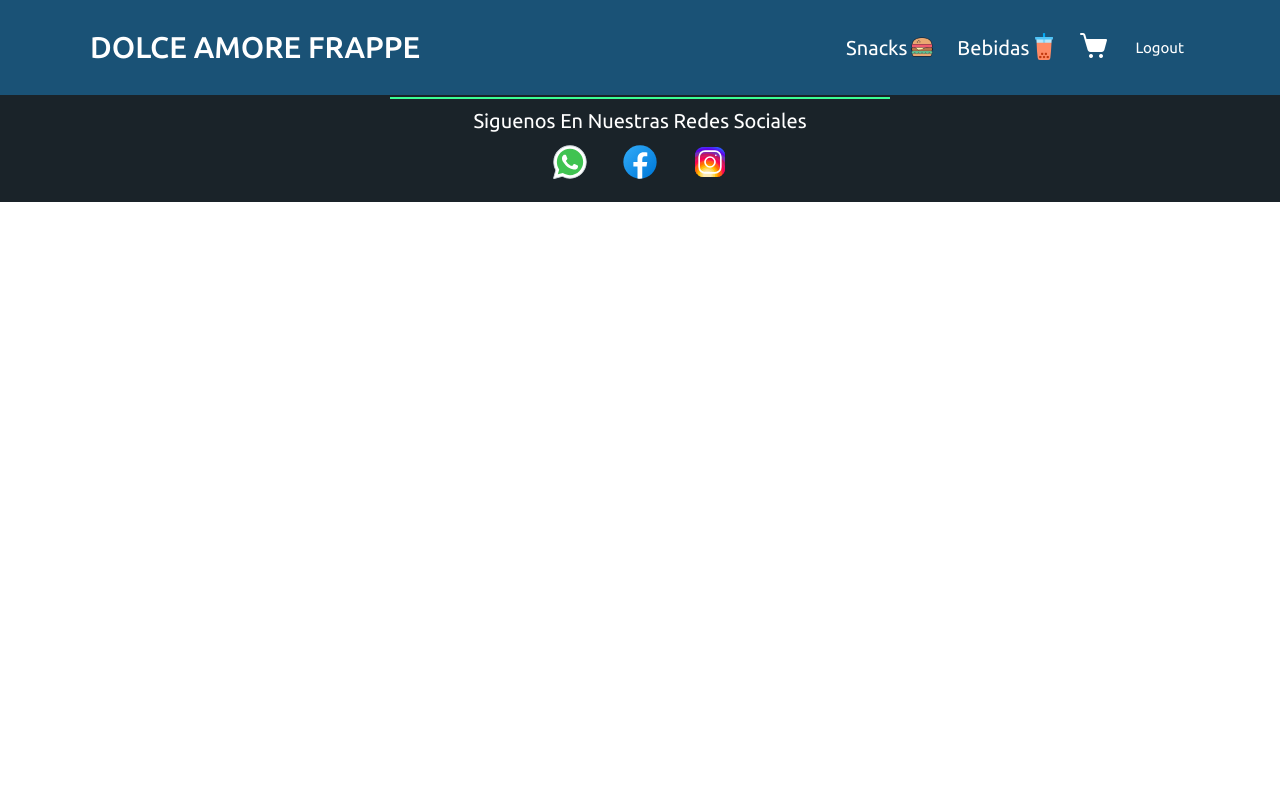
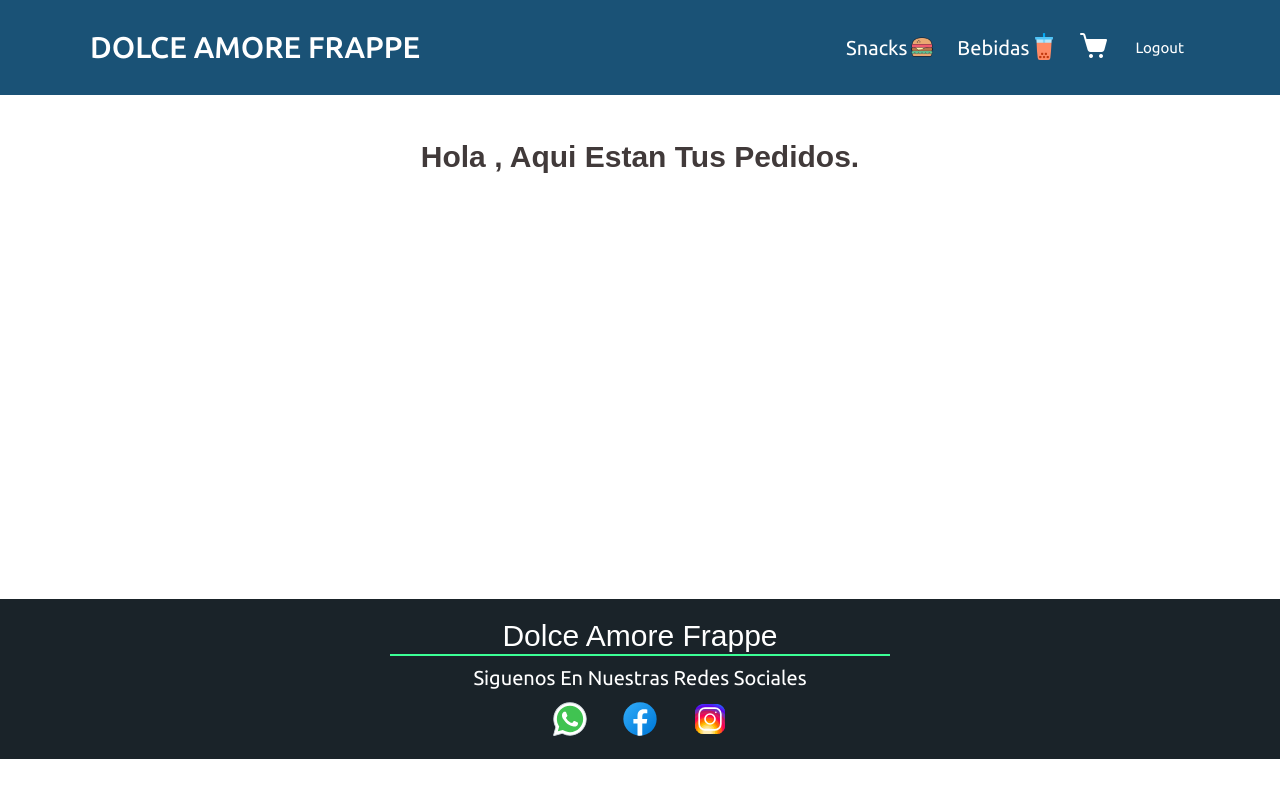
Before and after one commit to david27YLOSABESorNot/DolceAmoreFrappe, a React (Vite) app: page /carrito in a window 1280 px wide. Built offline with nearby package versions, Linux system fonts and the light colour scheme; sample sign-in values are in the browser's storage; a web font is replaced by a local one.

Commit message:
Nuevos cambios

```diff
--- a/src/articles/pages/Carrito.jsx
+++ b/src/articles/pages/Carrito.jsx
@@ -1,12 +1,19 @@
+import { useContext } from "react";
+import { UserContext } from "../../context/userContext";
 
 
+export const Carrito = () => {
 
-import React from 'react'
+  let products = [];
+  const {infoUser} = useContext(UserContext);
 
-export const Carrito = () => {
+
+  const nameUser = infoUser.nombre;
+
+
   return (
-    <div>
-      <h2>Desde carrito</h2>
+    <div className={`contain contain-buy-description ${products.length === 0 ? 'margin-adjust' : ''}`}>
+      <h2 className="heading-carrito">Hola {nameUser}, Aqui Estan Tus Pedidos.</h2>
     </div>
   )
 }
--- a/src/db/products.js
+++ b/src/db/products.js
@@ -10,7 +10,7 @@ export const products = [
     },
     {
         id: 'hot-dog-sencillo',
-        name: 'Hot dof sencillo',
+        name: 'Hot dog sencillo',
         infoAditional: 'Incluye papas',
         price: 60,
         category: 'snacks',
--- a/src/index.css
+++ b/src/index.css
@@ -32,6 +32,10 @@ body{
 a{
   text-decoration: none;
 
+}
+
+.margin-adjust{
+  padding-bottom: 40rem;
 }
 
 .contain{
@@ -835,3 +839,17 @@ img{
       display: none;
     }
 }
+
+
+
+.contain-buy-description{
+  margin-top: 10rem;
+}
+
+.heading-carrito{
+  font-size: 3rem;
+  text-align: center;
+  padding-top: 4rem;
+  color: #413A3A;
+  font-family: var(--terciary-font)
+}
```
